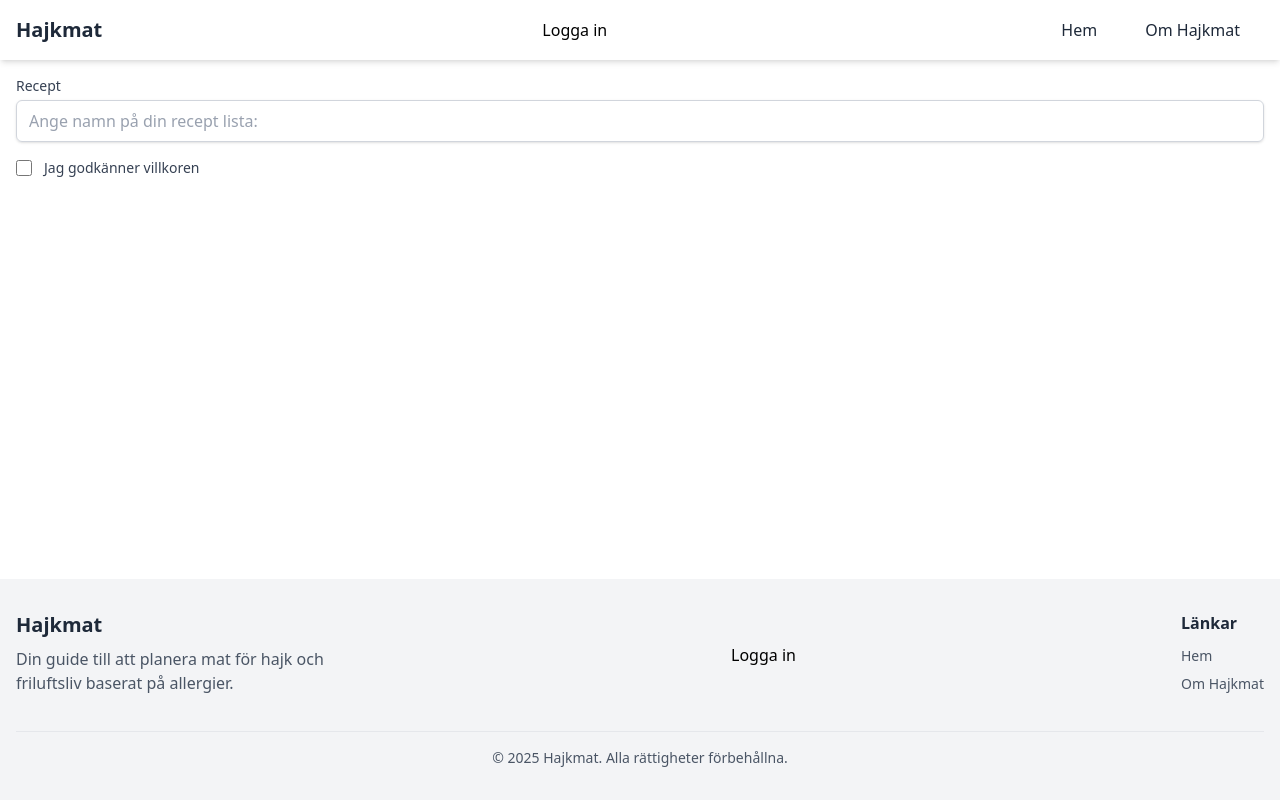
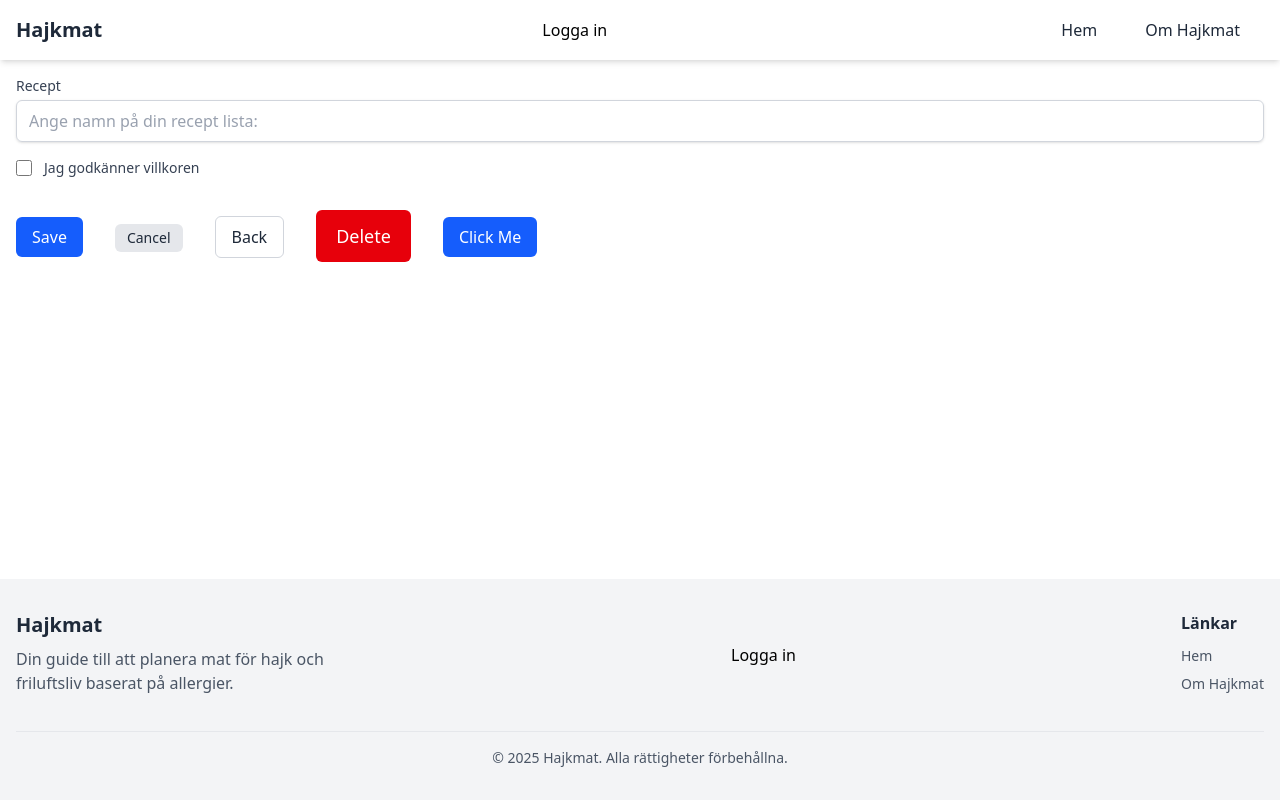
Before and after one commit to chas-academy/u09-business-project-hajkmat, a React (Vite) app in the folder frontend/hajkmat-frontend/: page / in a window 1280 px wide. Built offline with nearby package versions, Linux system fonts and the light colour scheme.

Commit message:
Feat: create buttoncomponents

```diff
--- a/frontend/hajkmat-frontend/src/App.tsx
+++ b/frontend/hajkmat-frontend/src/App.tsx
@@ -5,6 +5,7 @@ import Footer from './components/Footer/Footer';
 import TitleUpdater from './components/TitleUpdater';
 import TextInput from './components/formcomponents/TextInput';
 import Checkbox from './components/formcomponents/Checkbox';
+import Button from './components/component/Button';
 import './App.css';
 
 function App() {
@@ -32,6 +33,18 @@ function App() {
               onChange={setIsChecked}
             />
           </form>
+
+          <Button variant="primary">Save</Button>
+          <Button variant="secondary" size="small">
+            Cancel
+          </Button>
+          <Button variant="outline" size="medium">
+            Back
+          </Button>
+          <Button variant="danger" size="large">
+            Delete
+          </Button>
+          <Button onClick={() => alert('Clicked!')}>Click Me</Button>
         </main>
         <Footer />
       </div>
--- /dev/null
+++ b/frontend/hajkmat-frontend/src/components/component/Button.tsx
@@ -0,0 +1,52 @@
+import { ButtonProps } from '../../types/formtypes';
+
+const Button = ({
+  type = 'button',
+  variant = 'primary',
+  children,
+  onClick,
+  disabled = false,
+  className = '',
+  fullWidth = false,
+  size = 'medium',
+}: ButtonProps) => {
+  // Determine button styles based on variant
+  const variantStyles = {
+    primary: 'bg-blue-600 hover:bg-blue-700 text-white',
+    secondary: 'bg-gray-200 hover:bg-gray-300 text-gray-800',
+    outline: 'border border-gray-300 hover:bg-gray-100 text-gray-800',
+    danger: 'bg-red-600 hover:bg-red-700 text-white',
+  }[variant];
+
+  // Determine button size
+  const sizeStyles = {
+    small: 'py-1 px-3 text-sm',
+    medium: 'py-2 px-4',
+    large: 'py-3 px-5 text-lg',
+  }[size];
+
+  // Full width class
+  const widthClass = fullWidth ? 'w-full' : '';
+
+  return (
+    <button
+      type={type}
+      onClick={onClick}
+      disabled={disabled}
+      className={`
+        ${variantStyles}
+        ${sizeStyles}
+        ${widthClass}
+        rounded-md font-medium
+        transition-colors focus:outline-none focus:ring-2 focus:ring-offset-2 focus:ring-blue-500
+        disabled:opacity-50 disabled:cursor-not-allowed
+        my-4 mx-4
+        ${className}
+      `}
+    >
+      {children}
+    </button>
+  );
+};
+
+export default Button;
--- a/frontend/hajkmat-frontend/src/types/formtypes.ts
+++ b/frontend/hajkmat-frontend/src/types/formtypes.ts
@@ -26,3 +26,15 @@ export interface TextInputProps {
   inputClassName?: string;
   helpText?: string;
 }
+
+// Is the general button for the project
+export interface ButtonProps {
+  type?: 'button' | 'submit' | 'reset';
+  variant?: 'primary' | 'secondary' | 'outline' | 'danger';
+  children: React.ReactNode;
+  onClick?: () => void;
+  disabled?: boolean;
+  className?: string;
+  fullWidth?: boolean;
+  size?: 'small' | 'medium' | 'large';
+}
```
